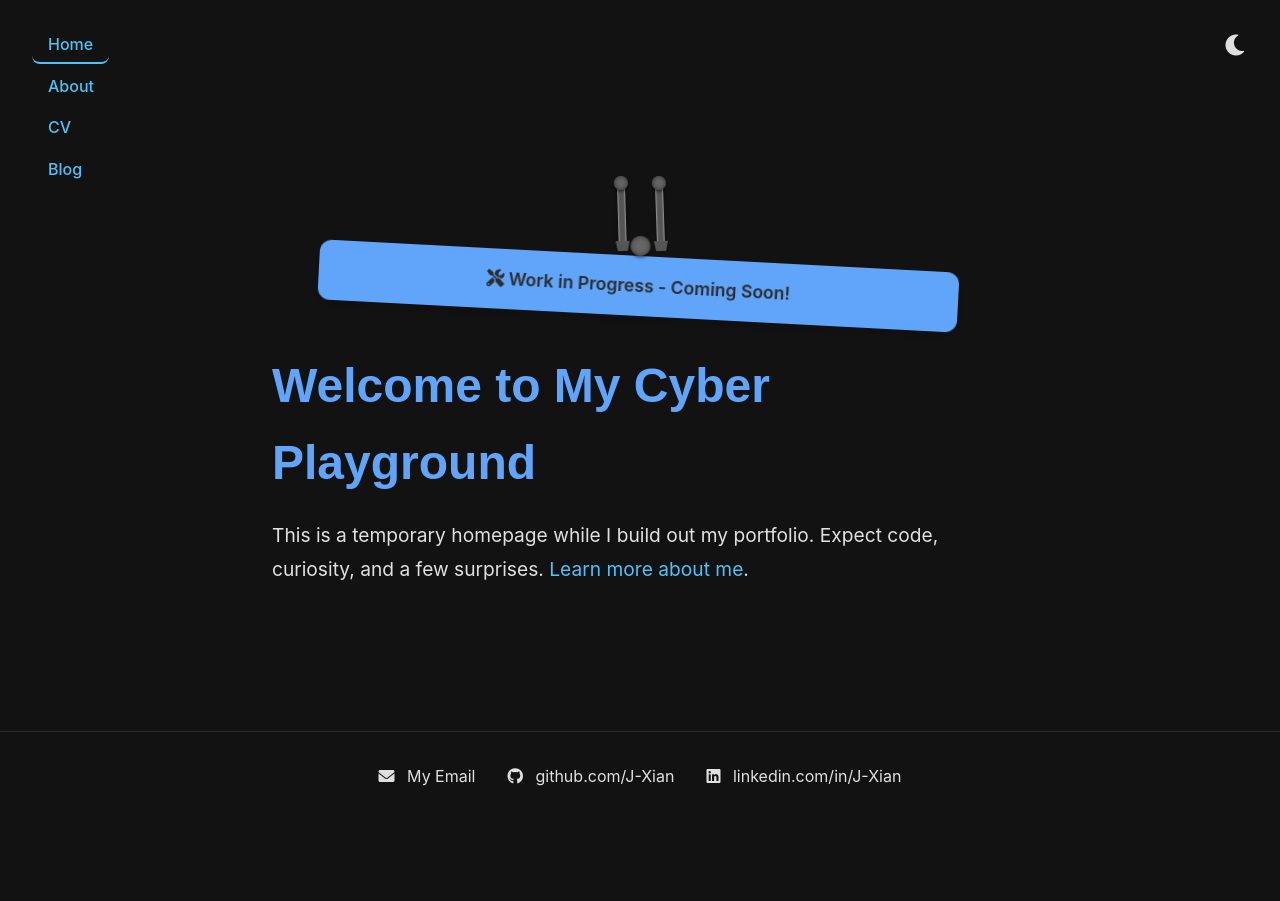
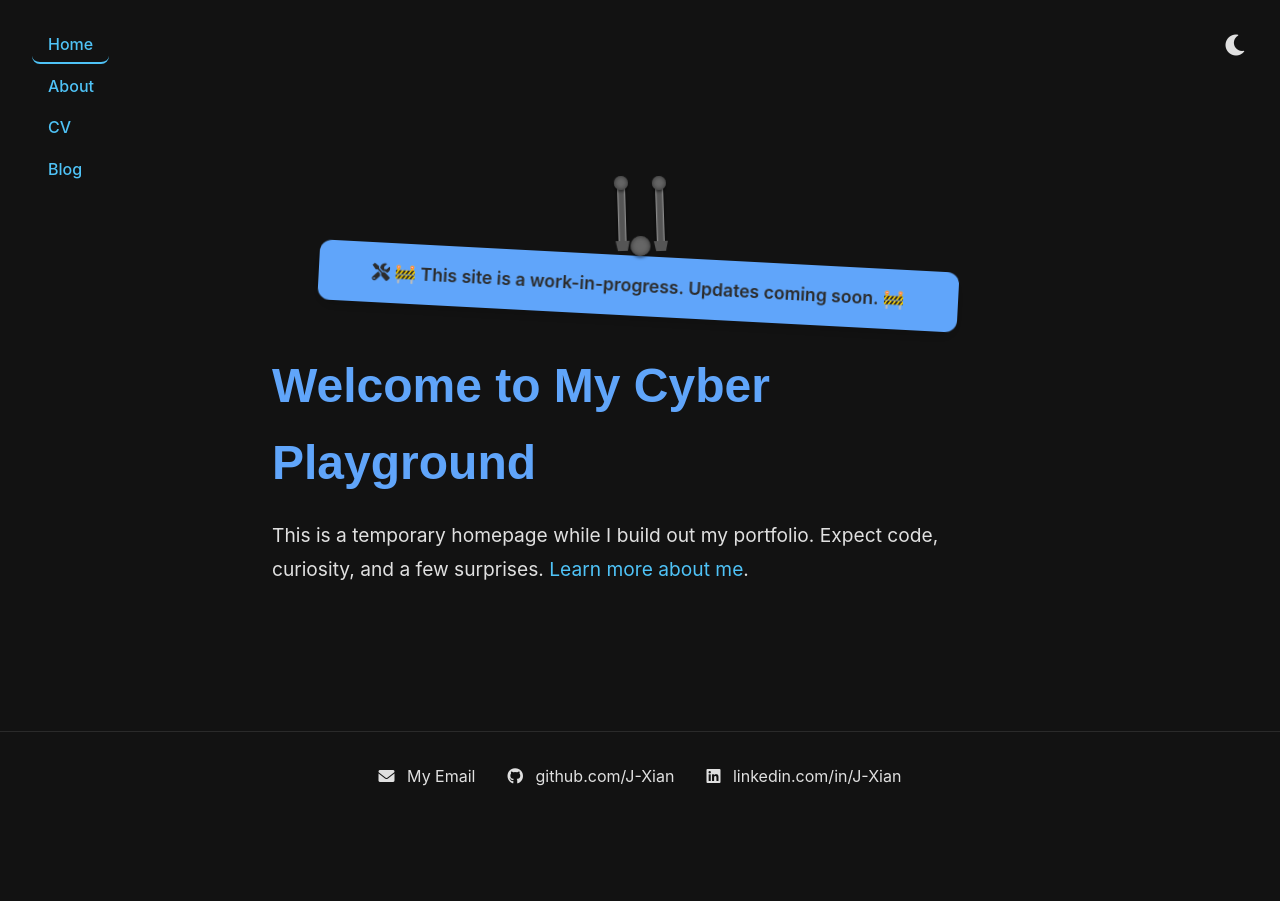
Before and after one commit to J-Xian/J-Xian.github.io, a Jekyll site: the page built from index.html, in a window 1280 px wide. Built offline with Jekyll 4.4.1, drawn with Linux system fonts in a browser that asks for light colours.

Commit message:
Update index.html

```diff
--- a/index.html
+++ b/index.html
@@ -8,7 +8,7 @@
     <div class="chain chain-right"></div>
   </div>
   <div class="wip-banner">
-    <i class="fas fa-tools"></i> Work in Progress - Coming Soon!
+    <i class="fas fa-tools"></i> 🚧 This site is a work-in-progress. Updates coming soon. 🚧
   </div>
 </div>
 <h1 class="hero-heading">Welcome to My Cyber Playground</h1>
```
